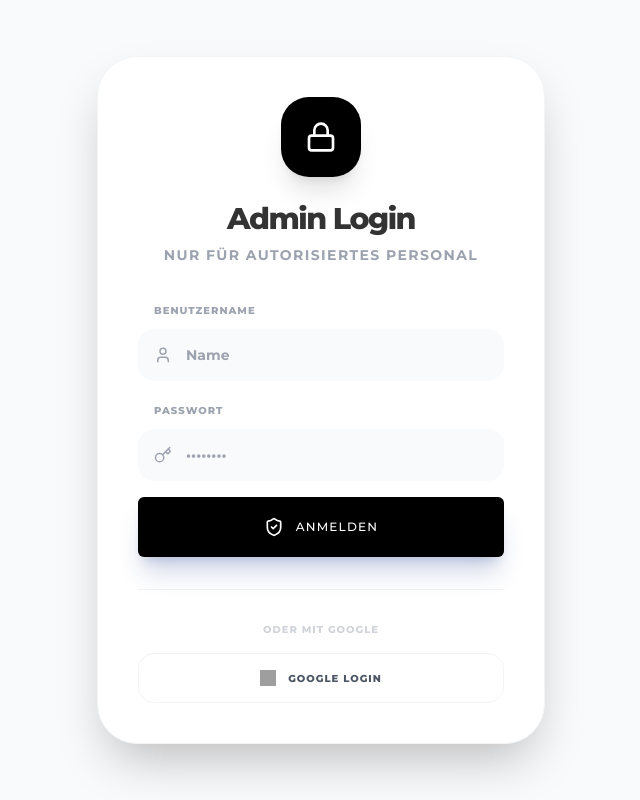
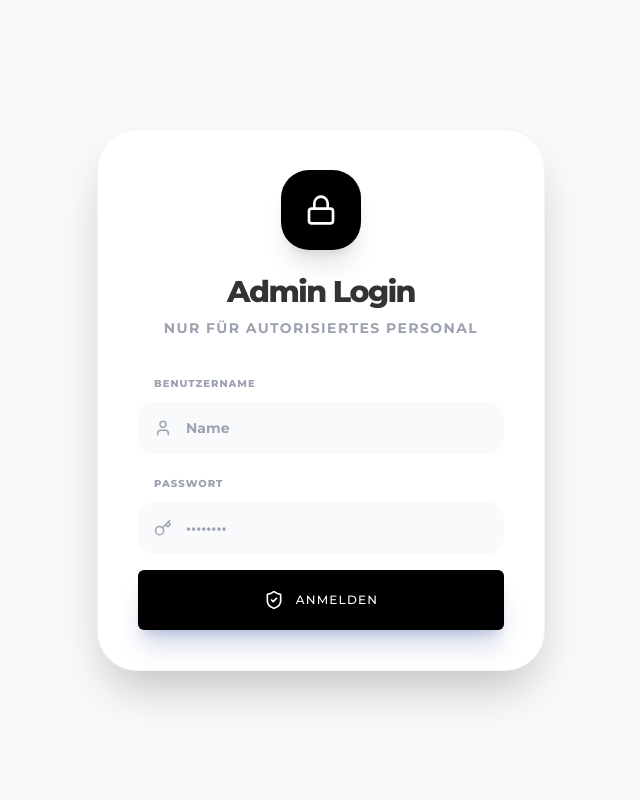
Before and after one commit to astaxicoding/AS-Mietwagen-Service, a React (Vite) app: page /admin in a window 1280 px wide. Shown: the whole page, without its empty margins (319-959 px from the left). Built offline with nearby package versions, Linux system fonts and the light colour scheme; no server answers; the database is empty; grey boxes are pictures that could not be loaded.

Commit message:
refactor: Remove unused Firebase auth imports
Removes `GoogleAuthProvider` and `signInWithPopup` from both `AdminPanel.tsx` and `firebase.ts` as they are no longer used in the application.

```diff
--- a/components/AdminPanel.tsx
+++ b/components/AdminPanel.tsx
@@ -2,7 +2,7 @@
 import React, { useState, useEffect } from 'react';
 import { Link } from 'react-router-dom';
 import { Lock, LogOut, Settings, MessageSquare, Newspaper, ShieldCheck, Calendar as CalendarIcon, ArrowLeft, Loader2, User, Key } from 'lucide-react';
-import { auth, signInWithPopup, googleProvider, signOut, onAuthStateChanged, db, doc, getDoc, onSnapshot, updateDoc, setDoc, signInAnonymously } from '../firebase';
+import { auth, signOut, db, doc, onSnapshot, setDoc, signInAnonymously } from '../firebase';
 import Guestbook from './Guestbook';
 import News from './News';
 import AdminCalendar from './AdminCalendar';
@@ -33,39 +33,16 @@ const AdminPanel: React.FC = () => {
           setIsAdmin(true);
           setUser({ email: 'admin@as-taxi.de', displayName: 'AS.TAXI' });
         } catch (err: any) {
-          if (err.code === 'auth/admin-restricted-operation') {
-            console.warn('Anonymous Auth is not enabled in Firebase Console. Please enable it to use custom login.');
-          } else {
-            console.error('Failed to restore anonymous session:', err);
-          }
+          console.error('Failed to restore anonymous session:', err);
           // Still allow UI access if token is valid, but Firestore might fail
           setIsAdmin(true);
           setUser({ email: 'admin@as-taxi.de', displayName: 'AS.TAXI' });
         }
       }
+      setIsLoading(false);
     };
 
     restoreSession();
-
-    const unsubscribe = onAuthStateChanged(auth, async (currentUser) => {
-      if (currentUser && !isAdmin) {
-        setUser(currentUser);
-        // Check if user is admin in Firestore or by email
-        const adminEmail = "as.taxi.coding@gmail.com";
-        const isEmailAdmin = currentUser.email === adminEmail && currentUser.emailVerified;
-
-        try {
-          const userDoc = await getDoc(doc(db, 'users', currentUser.uid));
-          const isDocAdmin = userDoc.exists() && userDoc.data().role === 'admin';
-          if (isEmailAdmin || isDocAdmin) {
-            setIsAdmin(true);
-          }
-        } catch (err) {
-          if (isEmailAdmin) setIsAdmin(true);
-        }
-      }
-      setIsLoading(false);
-    });
 
     // Fetch Google Stats from Firestore
     const statsUnsubscribe = onSnapshot(doc(db, 'settings', 'google-stats'), (doc) => {
@@ -77,7 +54,6 @@ const AdminPanel: React.FC = () => {
     });
 
     return () => {
-      unsubscribe();
       statsUnsubscribe();
     };
   }, []);
@@ -107,11 +83,7 @@ const AdminPanel: React.FC = () => {
         try {
           await signInAnonymously(auth);
         } catch (authErr: any) {
-          if (authErr.code === 'auth/admin-restricted-operation') {
-            console.warn('Anonymous Auth is not enabled in Firebase Console. Please enable it to use custom login.');
-          } else {
-            console.error('Firebase Auth Error:', authErr);
-          }
+          console.error('Firebase Auth Error:', authErr);
         }
         setIsAdmin(true);
         setUser({ email: 'admin@as-taxi.de', displayName: 'AS.TAXI' });
@@ -124,18 +96,13 @@ const AdminPanel: React.FC = () => {
     }
   };
 
-  const handleLogin = async () => {
-    setError('');
-    try {
-      await signInWithPopup(auth, googleProvider);
-    } catch (err: any) {
-      setError('Login fehlgeschlagen: ' + err.message);
-    }
-  };
-
   const handleLogout = async () => {
     sessionStorage.removeItem('adminToken');
-    await signOut(auth);
+    try {
+      await signOut(auth);
+    } catch (err) {
+      console.error('Logout error:', err);
+    }
     setIsAdmin(false);
     setUser(null);
   };
@@ -224,17 +191,6 @@ const AdminPanel: React.FC = () => {
               Anmelden
             </Button>
           </form>
-
-          <div className="mt-8 pt-8 border-t border-gray-100">
-            <p className="text-center text-[10px] font-black text-gray-300 uppercase tracking-widest mb-4">Oder mit Google</p>
-            <button
-              onClick={handleLogin}
-              className="w-full bg-white border border-gray-100 text-gray-600 py-4 rounded-2xl font-black uppercase tracking-widest text-[10px] hover:bg-gray-50 transition-all flex items-center justify-center gap-3"
-            >
-              <img src="https://www.gstatic.com/firebasejs/ui/2.0.0/images/auth/google.svg" alt="Google" className="w-4 h-4" />
-              Google Login
-            </button>
-          </div>
         </div>
       </div>
     );
--- a/firebase.ts
+++ b/firebase.ts
@@ -1,6 +1,6 @@
 
 import { initializeApp } from 'firebase/app';
-import { getAuth, GoogleAuthProvider, signInWithPopup, signOut, onAuthStateChanged, signInAnonymously } from 'firebase/auth';
+import { getAuth, signOut, onAuthStateChanged, signInAnonymously } from 'firebase/auth';
 import { getFirestore, collection, doc, getDoc, getDocs, setDoc, addDoc, updateDoc, deleteDoc, onSnapshot, query, where, orderBy, limit, Timestamp, getDocFromServer } from 'firebase/firestore';
 
 // Import the Firebase configuration
@@ -10,10 +10,9 @@ import firebaseConfig from './firebase-applet-config.json';
 const app = initializeApp(firebaseConfig);
 export const db = getFirestore(app, firebaseConfig.firestoreDatabaseId);
 export const auth = getAuth();
-export const googleProvider = new GoogleAuthProvider();
 
 // Export Firestore utilities
-export { collection, doc, getDoc, getDocs, setDoc, addDoc, updateDoc, deleteDoc, onSnapshot, query, where, orderBy, limit, Timestamp, signInWithPopup, signOut, onAuthStateChanged, signInAnonymously };
+export { collection, doc, getDoc, getDocs, setDoc, addDoc, updateDoc, deleteDoc, onSnapshot, query, where, orderBy, limit, Timestamp, signOut, onAuthStateChanged, signInAnonymously };
 
 // Error handling helper
 export enum OperationType {
```
